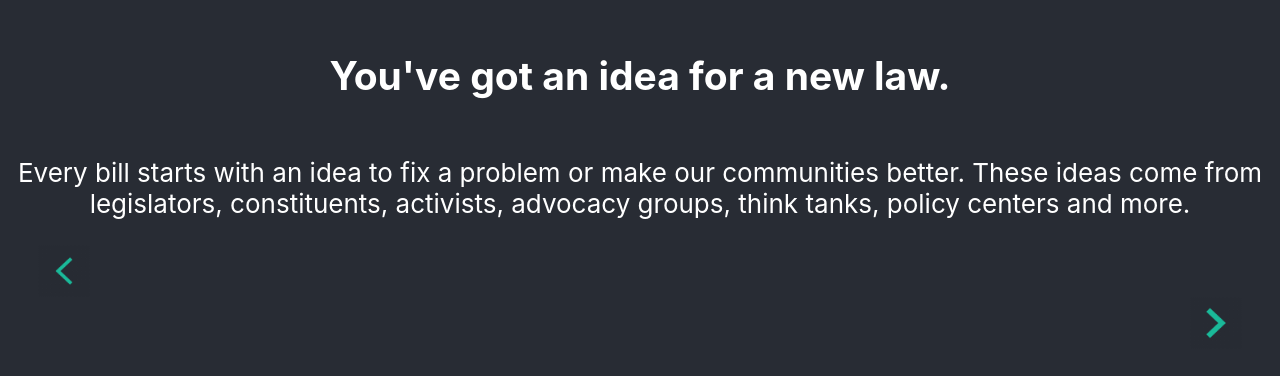
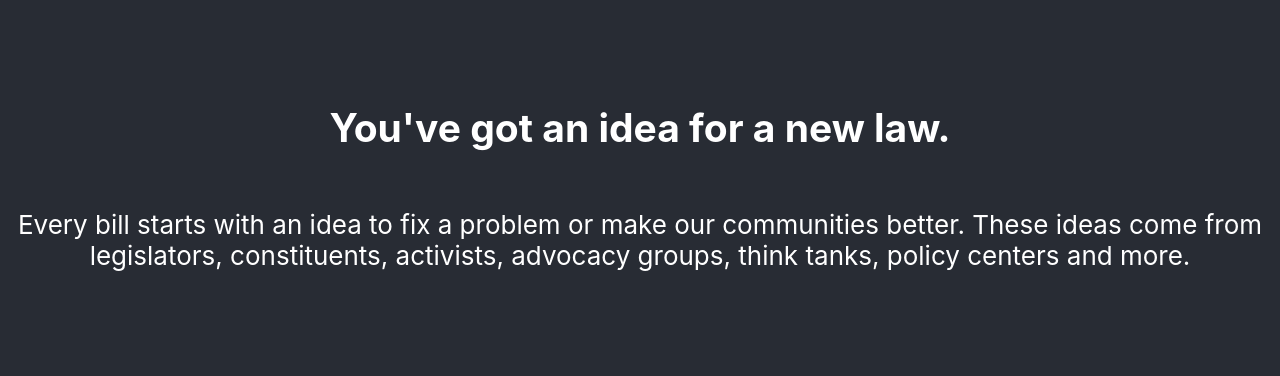
Before and after one commit to state-matters/bill-to-law-explainer, a React (Create React App) app: page / in a window 1280 px wide. Shown: the part 216-592 px from the top of the page. Built offline with nearby package versions, Linux system fonts and the light colour scheme.

Commit message:
fixed arrows fixed on screen

```diff
--- a/src/styles/App.css
+++ b/src/styles/App.css
@@ -33,12 +33,14 @@
 
 .left-arrow {
   display: flex;
-  position: relative;
-  right: 45%;
+  position: fixed;
+  right: 50em;
+  bottom: 5em;
 }
 
 .right-arrow {
   display: flex;
-  position: relative;
-  left: 45%;
+  position: fixed;
+  left: 50em;
+  bottom: 5em;
 }
--- a/src/styles/left-arrow.css
+++ b/src/styles/left-arrow.css
@@ -7,4 +7,5 @@
   background-color: lightgray;
   opacity: 0.8;
   border-radius: 2px;
+  cursor: pointer;
 }
--- a/src/styles/right-arrow.css
+++ b/src/styles/right-arrow.css
@@ -7,4 +7,5 @@
   background-color: lightgray;
   opacity: 0.8;
   border-radius: 2px;
+  cursor: pointer;
 }
```
